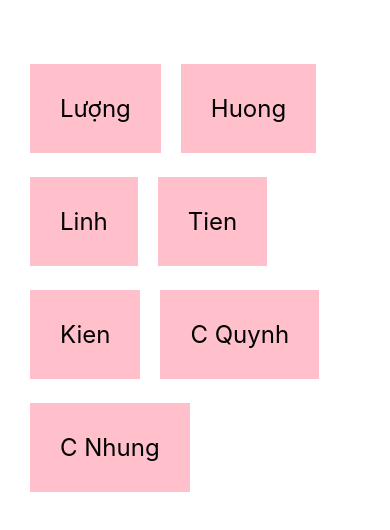
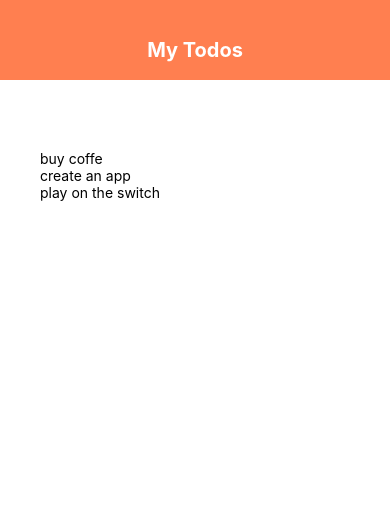
Before and after one commit to LuongDzai/react-native-tutorial, a React Native app: screen / in a window 390 px wide. Shown: the top 530 px of the page. Built offline with nearby package versions, Linux system fonts and the light colour scheme.

Commit message:
Chia components cac thu

```diff
--- a/App.js
+++ b/App.js
@@ -1,49 +1,29 @@
 import React, { useState } from "react";
-import {
-  StyleSheet,
-  Text,
-  View,
-  FlatList,
-  TouchableOpacity
-} from "react-native";
+import { StyleSheet, Text, View, FlatList } from "react-native";
+import Header from "./components/header";
 
 export default function App() {
-  const [people, setPeople] = useState([
-    { name: "Lượng", id: "1" },
-    { name: "Huong", id: "2" },
-    { name: "Linh", id: "3" },
-    { name: "Tien", id: "4" },
-    { name: "Kien", id: "5" },
-    { name: "C Quynh", id: "6" },
-    { name: "C Nhung", id: "7" }
+  const [todos, setTodos] = useState([
+    { text: "buy coffe", key: "1" },
+    { text: "create an app", key: "2" },
+    { text: "play on the switch", key: "3" }
   ]);
 
-  const pressHandler = id => {
-    console.log(id);
-    setPeople((prevPeople)=>{
-      return prevPeople.filter(person => person.id != id)
-    });
-  };
   return (
     <View style={styles.container}>
-      <FlatList
-        numColumns={2}
-        keyExtractor={item => item.id}
-        data={people}
-        renderItem={({ item }) => (
-          <TouchableOpacity onPress={() => pressHandler(item.id)}>
-            <Text style={styles.item}>{item.name}</Text>
-          </TouchableOpacity>
-        )}
-      />
-
-      {/* <ScrollView>
-        {people.map(item => (
-          <View key={item.key}>
-            <Text style={styles.item}>{item.name}</Text>
-          </View>
-        ))}
-      </ScrollView> */}
+      {/* header */}
+      <Header />
+      <View style={styles.content}>
+        {/* to form*/}
+        <View style={styles.list}>
+          <FlatList
+            data={todos}
+            renderItem={({ item }) => (
+              <Text>{item.text}</Text>
+            )}
+          />
+        </View>
+      </View>
     </View>
   );
 }
@@ -51,18 +31,12 @@
 const styles = StyleSheet.create({
   container: {
     flex: 1,
-    backgroundColor: "#fff",
-    paddingTop: 40,
-    paddingHorizontal: 20
-    // alignItems: "center",
-    // justifyContent: "center"
+    backgroundColor: "#fff"
   },
-  item: {
-    marginTop: 24,
-    padding: 30,
-    backgroundColor: "pink",
-    fontSize: 24,
-    marginHorizontal: 10,
-    marginTop: 24
+  content: {
+    padding: 40
+  },
+  list: {
+    marginTop: 30
   }
 });
--- /dev/null
+++ b/components/header.js
@@ -0,0 +1,24 @@
+import React from "react";
+import { StyleSheet, Text, View } from "react-native";
+
+export default function Header() {
+  return (
+    <View style={styles.header}>
+      <Text style={styles.title}>My Todos</Text>
+    </View>
+  );
+}
+
+const styles = StyleSheet.create({
+  header: {
+    height: 80,
+    paddingTop: 38,
+    backgroundColor: "coral"
+  },
+  title: {
+    textAlign: 'center',
+    color: '#fff',
+    fontSize: 20,
+    fontWeight: 'bold'
+  }
+});
```
